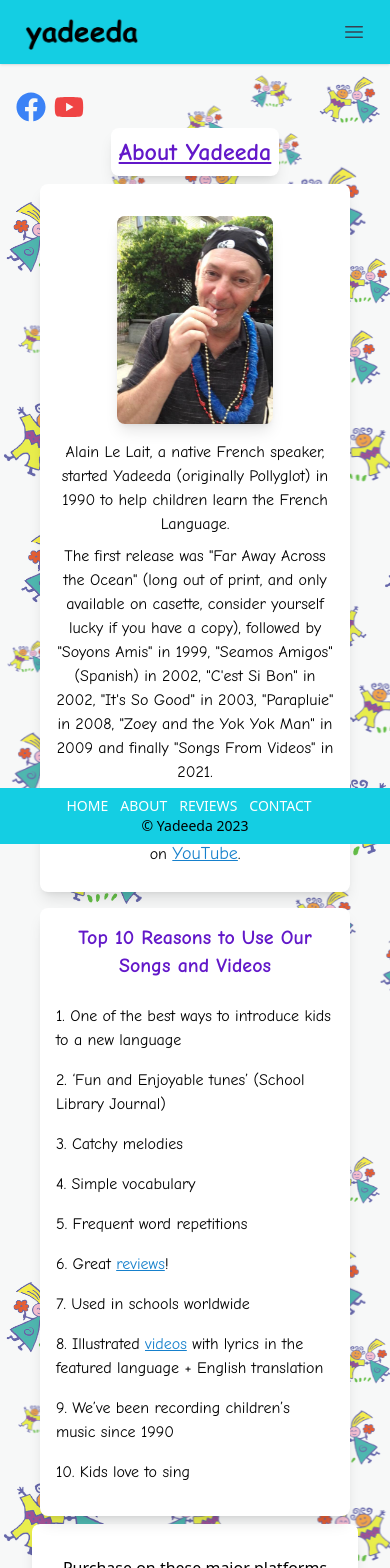
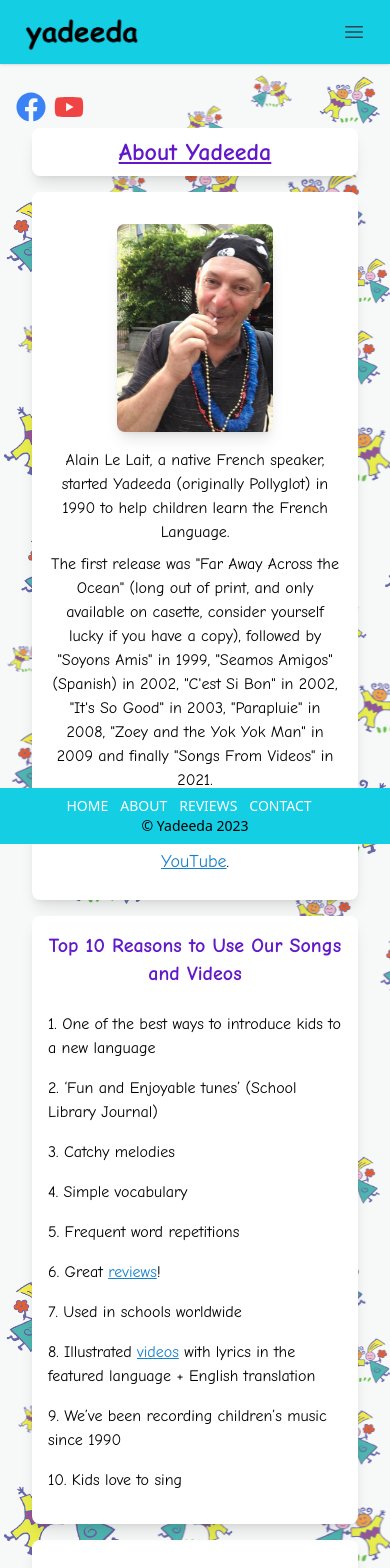
Before and after one commit to sjlelait/yadeeda, a React (Create React App) app: page /about in a window 390 px wide. Shown: the top 1568 px of the page. Built offline with nearby package versions, Linux system fonts and the light colour scheme.

Commit message:
fix: edits about styling responsive

```diff
--- a/src/pages/About.js
+++ b/src/pages/About.js
@@ -5,9 +5,9 @@ import PurchaseButtons from '../components/PurchaseButtons';
 const About = (props) => {
     return (
         <div>
-            <h1 className="bg-white rounded-lg shadow-lg inline-block p-2 md:p-4 mt-8 md:mt-16 text-2xl lg:text-3xl font-bold font-homeP underline text-ydPurple">About Yadeeda</h1>
+            <h1 className="bg-white rounded-lg shadow-lg p-2 md:p-4 mt-16 text-2xl lg:text-3xl font-bold font-homeP underline text-ydPurple">About Yadeeda</h1>
             <div className="flex flex-col md:flex-row">
-                <div className="p-4 m-2 rounded-lg shadow-lg text-center bg-white md:w-1/2 font-homeP">
+                <div className="p-4 mt-4 md:m-4 md:ml-0 rounded-lg shadow-lg text-center bg-white md:w-1/2 font-homeP">
                     <div className="flex flex-col items-center justify-center">
                         <img src={Alain} alt="Alain Le Lait" className="h-52 w-auto rounded-lg shadow-lg m-4" />
                         <p className="mb-2">Alain Le Lait, a native French speaker, started Yadeeda (originally Pollyglot) in 1990 to help children learn the French Language.</p>
@@ -15,7 +15,7 @@ const About = (props) => {
                         <p className="mb-2">In 2011, Alain started animating his songs and the videos can be found here on <a href="https://www.youtube.com/@tialela99" target="_blank" rel="noopener noreferrer" className="text-ydBlue underline text-lg hover:text-ydLightBlue">YouTube</a>.</p>
                     </div>
                 </div>
-                <div className="p-4 m-2 rounded-lg shadow-lg bg-white md:w-1/2 font-homeP">
+                <div className="p-4 mt-4 mb-4 md:m-4 md:mr-0 rounded-lg shadow-lg bg-white md:w-1/2 font-homeP">
                     <h3 className="text-xl font-bold text-ydPurple mb-6 lg:text-xl">Top 10 Reasons to Use Our Songs and Videos</h3>
                     <ul className="text-left">
                         <li className="mb-4 mt-2">1.  One of the best ways to introduce kids to a new language</li>
```
